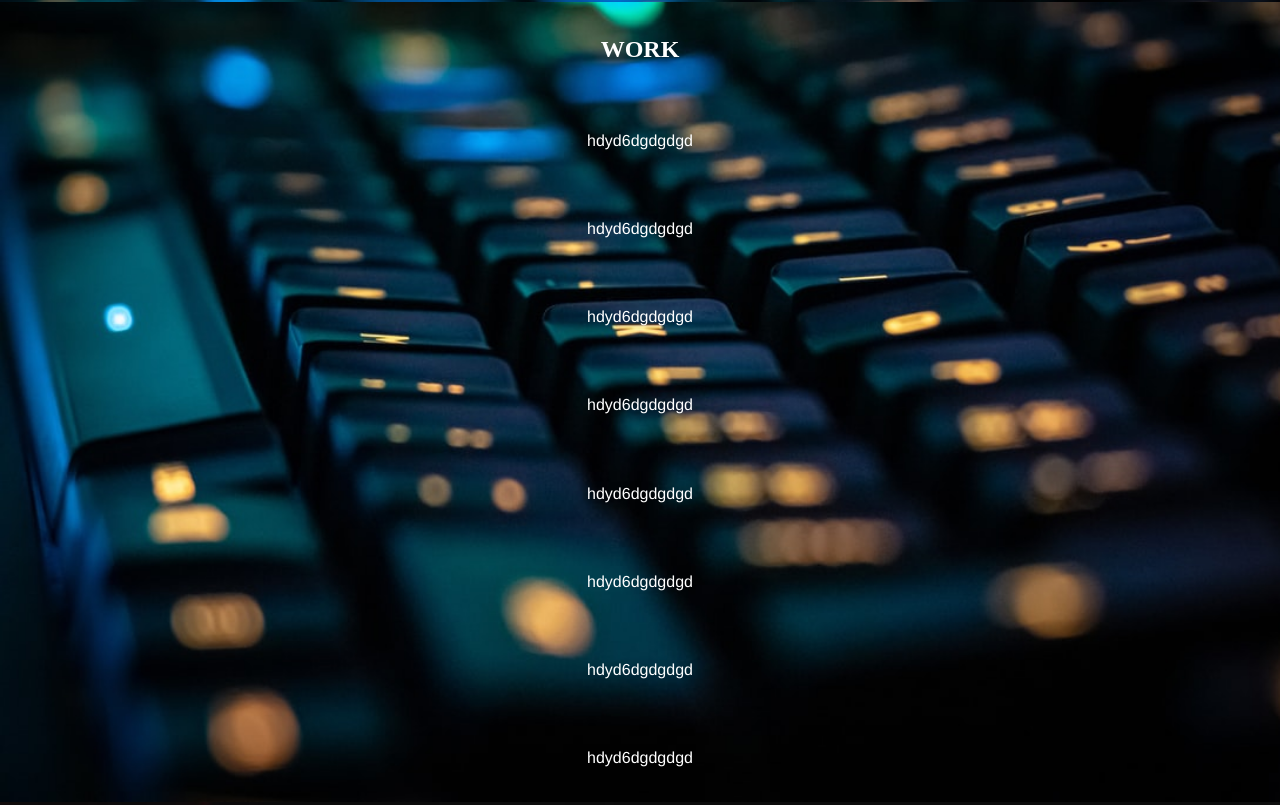
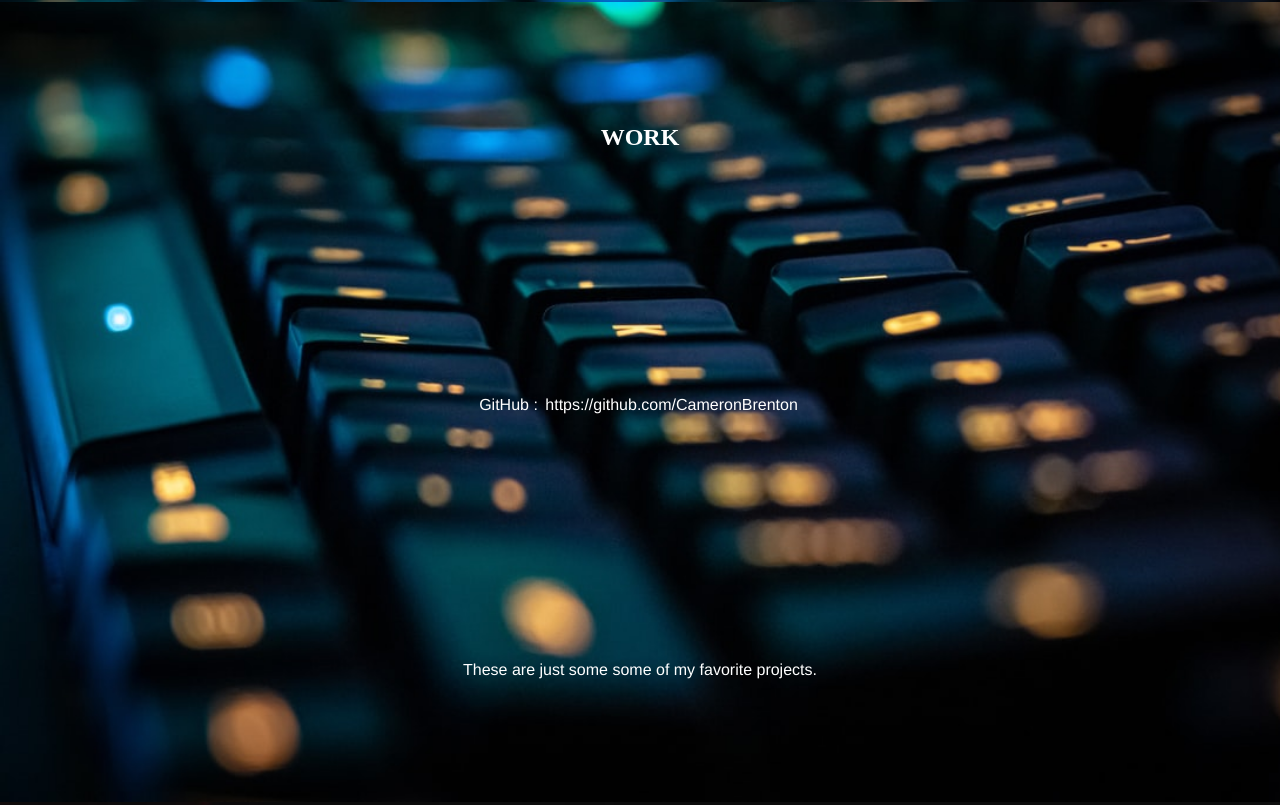
Before and after one commit to CameronBrenton/My-Portfolio, a plain HTML site: page index.html in a window 1280 px wide. Shown: the part 1915-2720 px from the top of the page. Drawn offline with Linux system fonts and the light colour scheme; a web font is replaced by a local one.

Commit message:
Time to start 'Work' section

```diff
--- a/index.html
+++ b/index.html
@@ -73,14 +73,12 @@
         <h2 class="h2">
           WORK
         </h2>
-        <p>hdyd6dgdgdgd</p>
-        <p>hdyd6dgdgdgd</p>
-        <p>hdyd6dgdgdgd</p>
-        <p>hdyd6dgdgdgd</p>
-        <p>hdyd6dgdgdgd</p>
-        <p>hdyd6dgdgdgd</p>
-        <p>hdyd6dgdgdgd</p>
-        <p>hdyd6dgdgdgd</p>
+        <p>
+          GitHub :   <a href="https://github.com/CameronBrenton">https://github.com/CameronBrenton</a>
+        </p>
+        <p>
+          These are just some some of my favorite projects.
+        </p>
       </div>
     </section>
     <section id="contact">
--- a/style.css
+++ b/style.css
@@ -36,6 +36,7 @@ body{
   display: flex;
   flex-direction:column;
   height: 110vh;
+  width: 100%;
 }
 
 #parallax-4{
@@ -57,6 +58,7 @@ body{
   display: flex;
   flex-direction:column;
   height: 100vh;
+  width: 100%;
 }
 
 #parallax-6{
@@ -78,6 +80,7 @@ body{
   display: flex;
   flex-direction:column;
   height: 100vh;
+  width: 100%;
 }
 
 #parallax-8{
@@ -87,6 +90,7 @@ body{
   display: flex;
   flex-direction:column;
   height: 300vh;
+  width: 100%;
 }
 
 #parallax-9{
@@ -96,6 +100,7 @@ body{
   display: flex;
   flex-direction:column;
   height: 100vh;
+  width: 100%;
 }
 
 p,h1,h2,h4{
```
